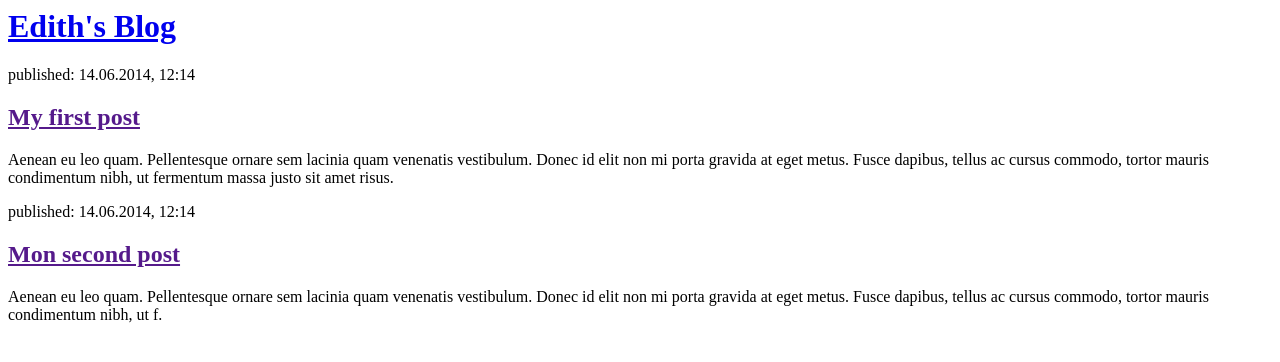
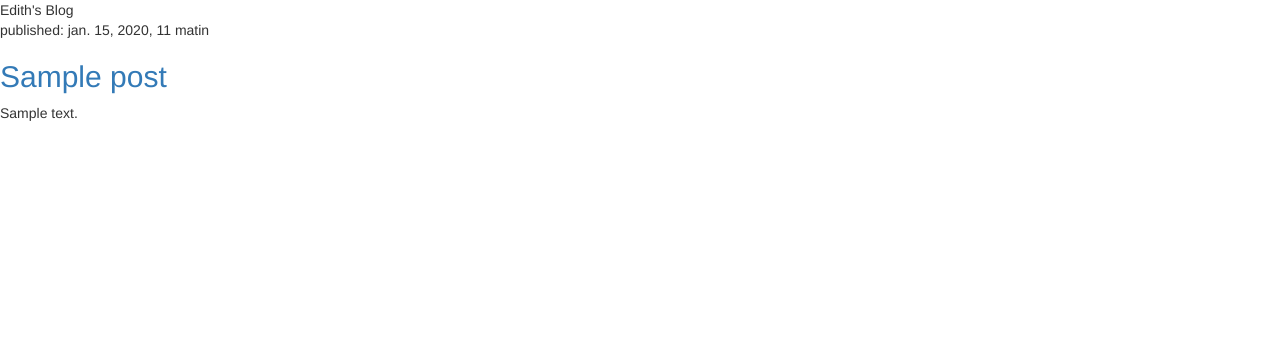
Before and after one commit to edlajou/Mon-nouveau-blog, a Django app: template blog/templates/blog/post_list.html in a window 1280 px wide. Shown: the top 362 px of the page. Run offline with Django 3.2, Linux system fonts and the light colour scheme; the template is opened without the code that fills it: values that come from a table or form of the project are taken from there, others are empty; tables that the repository leaves empty hold one stand-in row (values such as "Sample post"); parts of the project's set-up code (start-up, migrations or seed data) failed here and were passed over; some libraries are stand-ins or nearby versions.

Commit message:
some descriptive message about the change you made

```diff
--- a/blog/templates/blog/post_list.html
+++ b/blog/templates/blog/post_list.html
@@ -1,6 +1,8 @@
 <html>
     <head>
         <title>Edith's blog</title>
+        <link rel="stylesheet" href="//maxcdn.bootstrapcdn.com/bootstrap/3.2.0/css/bootstrap.min.css">
+<link rel="stylesheet" href="//maxcdn.bootstrapcdn.com/bootstrap/3.2.0/css/bootstrap-theme.min.css
     </head>
     <body>
         <div>
@@ -8,15 +10,13 @@
         </div>
 
         <div>
-            <p>published: 14.06.2014, 12:14</p>
-            <h2><a href="">My first post</a></h2>
-            <p>Aenean eu leo quam. Pellentesque ornare sem lacinia quam venenatis vestibulum. Donec id elit non mi porta gravida at eget metus. Fusce dapibus, tellus ac cursus commodo, tortor mauris condimentum nibh, ut fermentum massa justo sit amet risus.</p>
-        </div>
-
-        <div>
-            <p>published: 14.06.2014, 12:14</p>
-            <h2><a href="">Mon second post</a></h2>
-            <p>Aenean eu leo quam. Pellentesque ornare sem lacinia quam venenatis vestibulum. Donec id elit non mi porta gravida at eget metus. Fusce dapibus, tellus ac cursus commodo, tortor mauris condimentum nibh, ut f.</p>
+          {% for post in posts %}
+          <div>
+               <p>published: {{ post.published_date }}</p>
+               <h2><a href="">{{ post.title }}</a></h2>
+               <p>{{ post.text|linebreaksbr }}</p>
+           </div>
+{% endfor %}
         </div>
     </body>
 </html>
```
Also changed, not shown: blog/views.py (+9 -1 lines).
